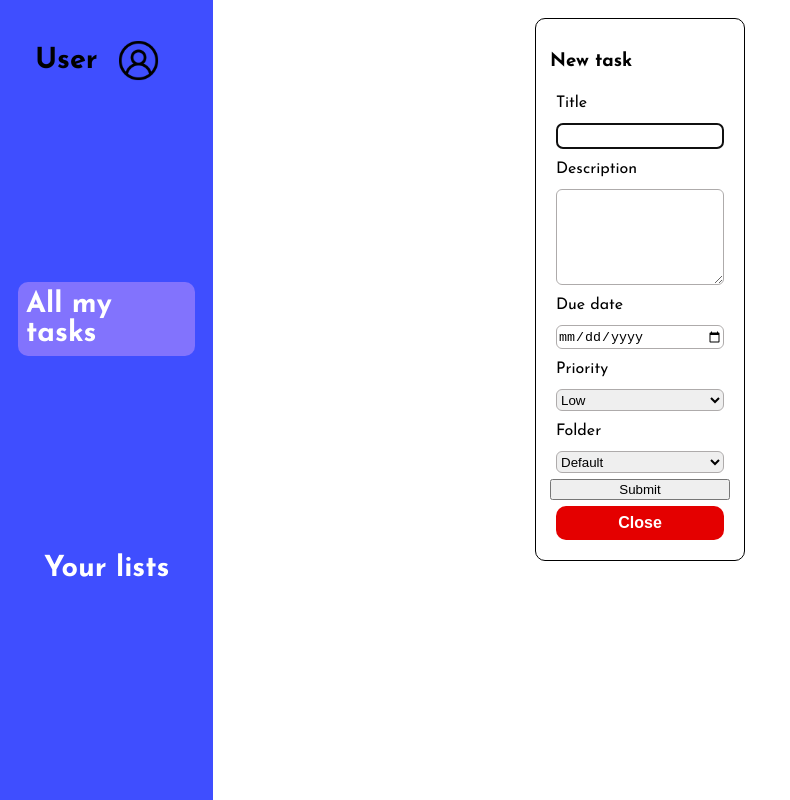
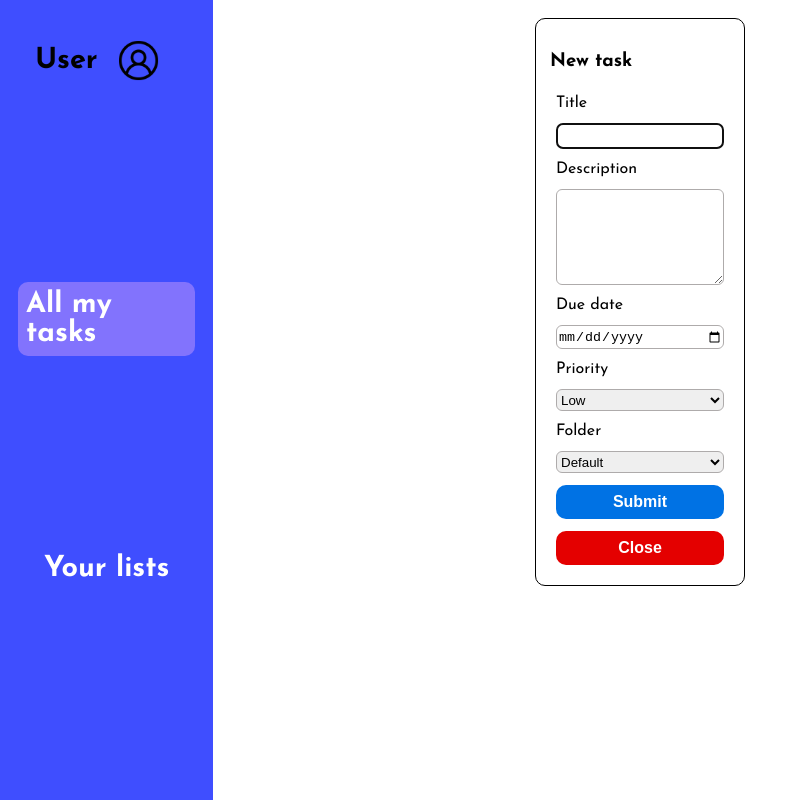
Before and after one commit to Betolicon/to-do, a website built with webpack: page src/template.html in a window 1280 px wide. Both pictures are taken after a click on the element "All my tasks". Shown: the whole page, without its empty margins (0-790 px from the left). Built offline with nearby package versions, Linux system fonts and the light colour scheme.

Commit message:
Now submit is a class instead of an ID

```diff
--- a/src/style.css
+++ b/src/style.css
@@ -75,7 +75,7 @@ ul, h1{
     background-color: gainsboro;
 }
 
-label, input, #Submit, select, .close, textarea{
+label, input, .Submit, select, .close, textarea{
     margin: 6px;
 }
 
@@ -94,8 +94,7 @@ textarea,input, select{
     border: 1px solid black;
 }
 
-#Submit, .close{
-
+.Submit, .close{
     color: white;
     font-size: medium;
     font-weight: bold;
@@ -108,7 +107,7 @@ textarea,input, select{
     background-color: rgb(228, 0, 0);
 }
 
-#Submit{
+.Submit{
     background-color: rgb(0, 114, 228);
 }
 
```
